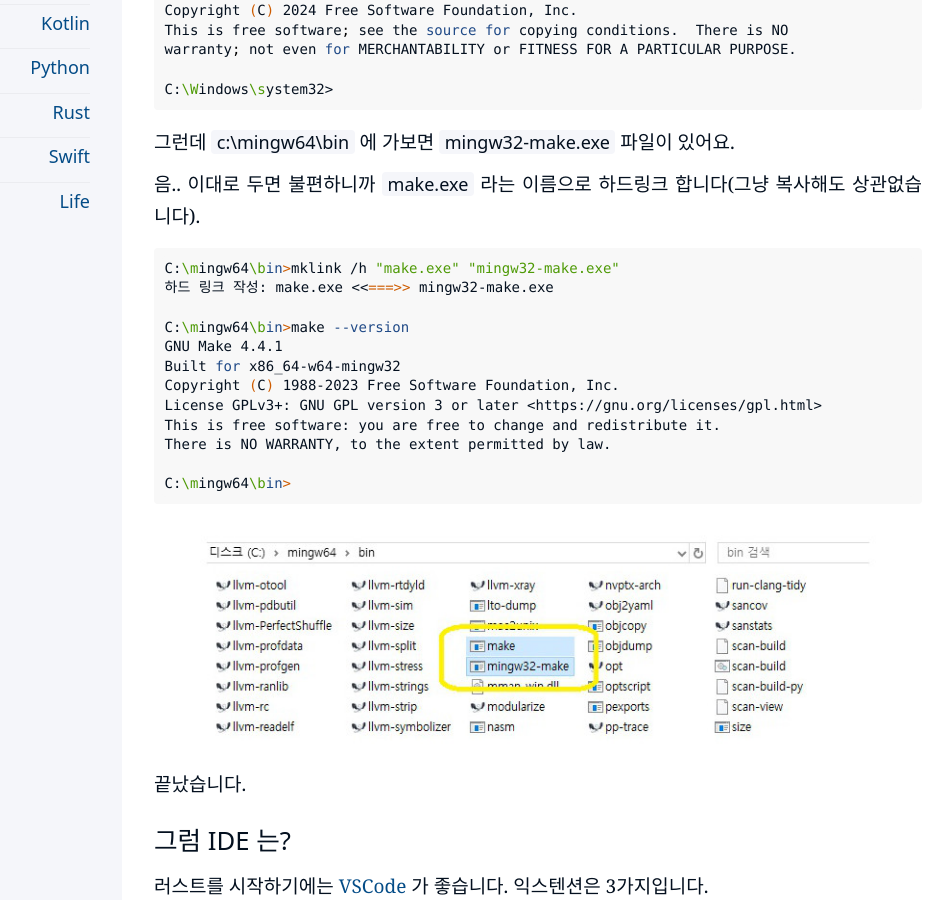
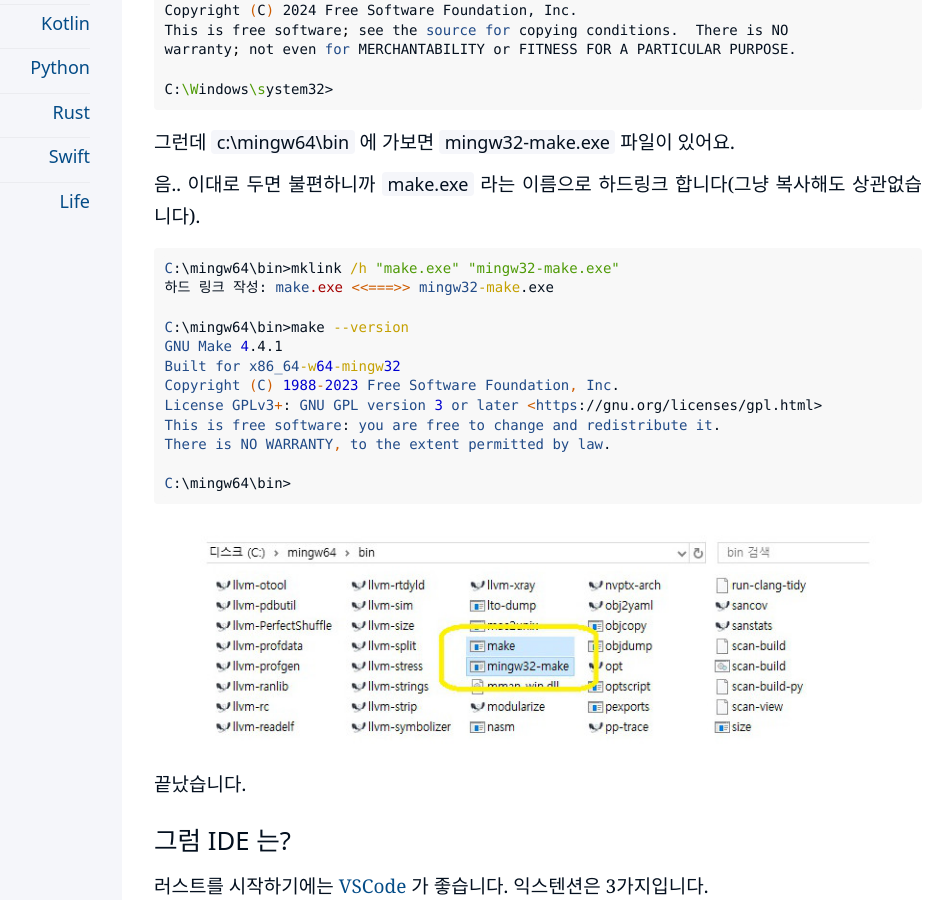
Before and after one commit to kiroshin/kiroshin.github.io, a Jekyll site: the page built from _posts/2024-10-28-rust-windows-install.md, in a window 1280 px wide and 900 px high, scrolled down 5093 px. Shown: the whole window, without its empty margins (198-1150 px from the left). Built offline with Jekyll 4.4.1, drawn with Linux system fonts in a browser that asks for light colours.

Commit message:
Update 2024-10-28-rust-windows-install.md

````diff
--- a/_posts/2024-10-28-rust-windows-install.md
+++ b/_posts/2024-10-28-rust-windows-install.md
@@ -169,7 +169,7 @@ C:\Windows\system32>
 음.. 이대로 두면 불편하니까 `make.exe` 라는 이름으로 하드링크 합니다(그냥 복사해도 상관없습니다).
 
 
-```shell
+```bat
 C:\mingw64\bin>mklink /h "make.exe" "mingw32-make.exe"
 하드 링크 작성: make.exe <<===>> mingw32-make.exe
 
````
